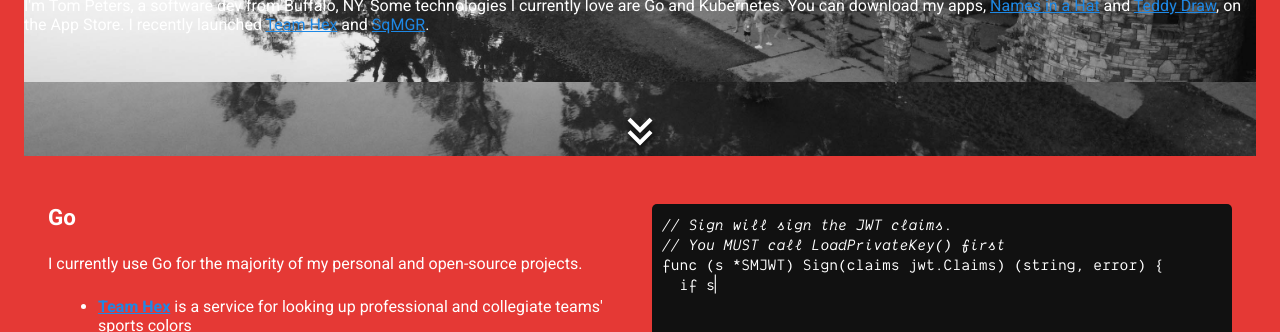
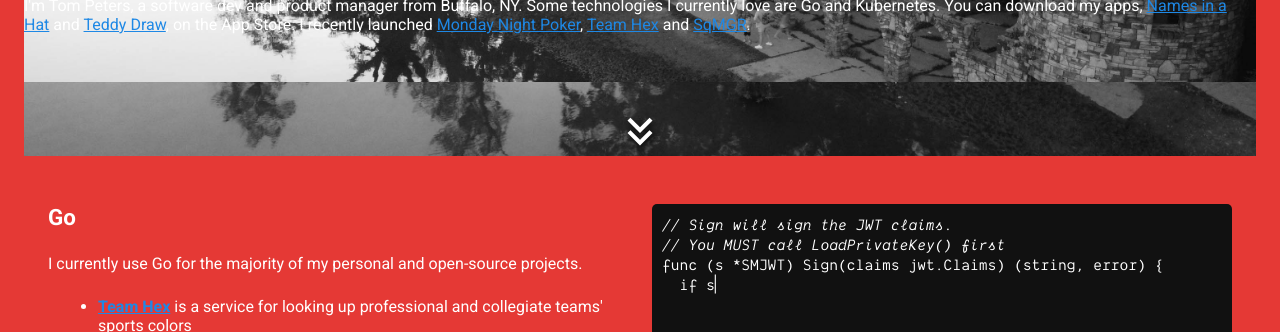
Before and after one commit to weters/tompeters-site, a website built with webpack: page src/index.html in a window 1280 px wide. Shown: the part 668-1000 px from the top of the page. Built offline with nearby package versions, Linux system fonts and the light colour scheme.

Commit message:
Update the index

```diff
--- a/src/index.html
+++ b/src/index.html
@@ -37,11 +37,11 @@
             <div class="content">
                 <h1>Tom Peters</h1>
 
-                <p>I'm Tom Peters, a software dev from Buffalo, NY. Some technologies I currently love are Go and
+                <p>I'm Tom Peters, a software dev and product manager from Buffalo, NY. Some technologies I currently love are Go and
                     Kubernetes. You can download my apps, <a
                             href="https://apps.apple.com/us/app/names-in-a-hat/id310533991?ls=1">Names in a Hat</a> and
                     <a href="https://apps.apple.com/us/app/teddy-draw/id1488058982?ls=1">Teddy Draw</a>, on the App
-                    Store. I recently launched <a href="https://teamhex.dev/">Team Hex</a> and <a
+                    Store. I recently launched <a href="https://mondaynight.bid/">Monday Night Poker</a>, <a href="https://teamhex.dev/">Team Hex</a> and <a
                             href="https://sqmgr.com/">SqMGR</a>.
             </div>
         </header>
```
